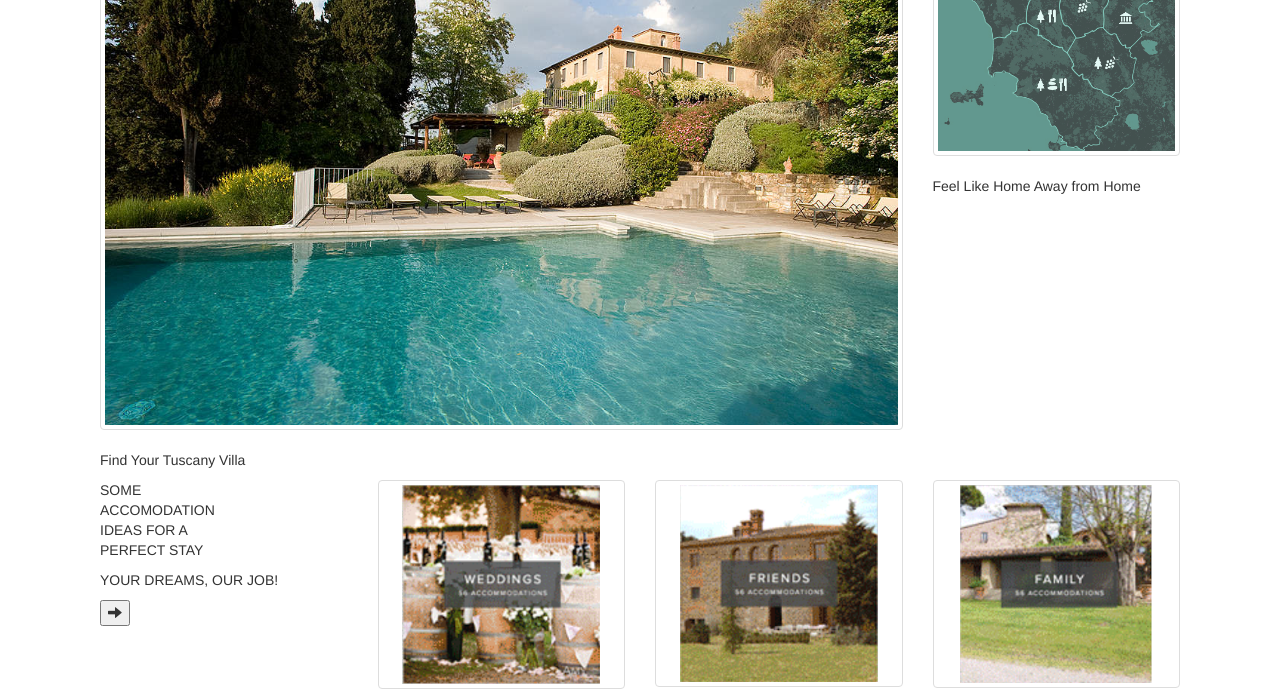
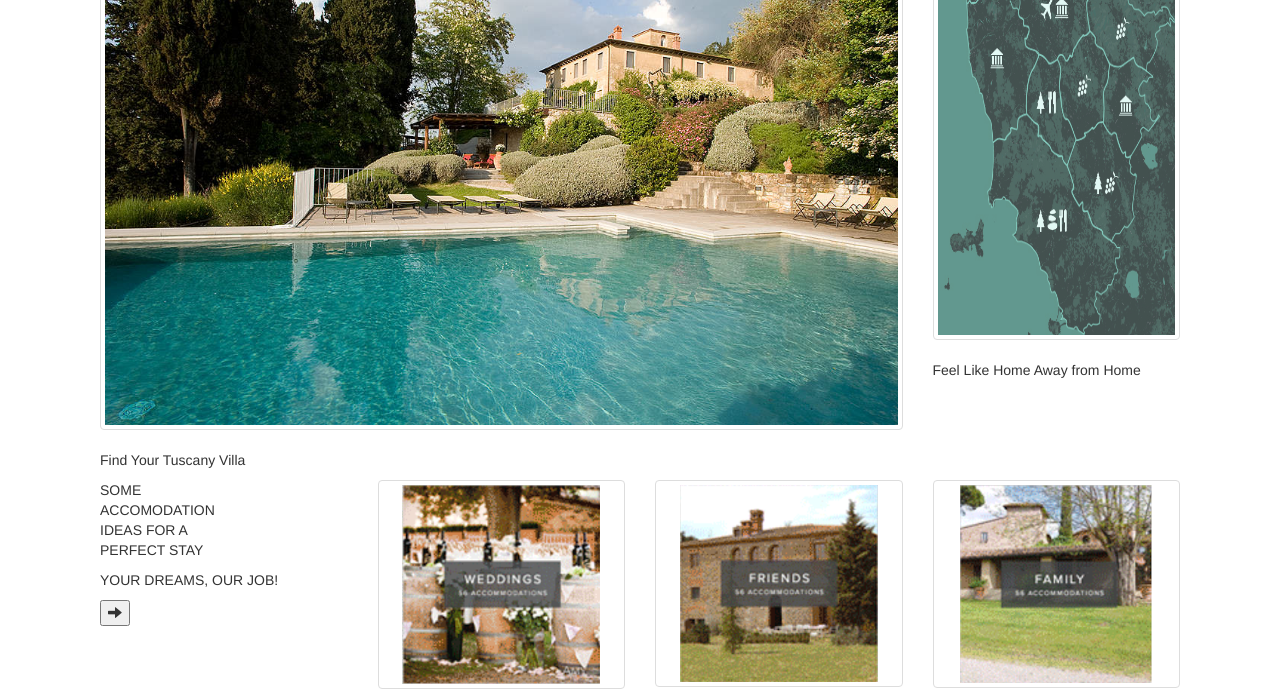
Before and after one commit to princemwill/tuscany-villa, a plain HTML site: page index.html in a window 1280 px wide. Shown: the part 108-800 px from the top of the page. Drawn offline with Linux system fonts and the light colour scheme.

Commit message:
trying toget things aligned.

```diff
--- a/Style.css
+++ b/Style.css
@@ -15,3 +15,9 @@
 ul {
     list-style: none;
 }
+div .th_right {
+    height: 437.77px;
+}
+#mainMap {
+    height: 437.77px;
+}
--- a/index.html
+++ b/index.html
@@ -26,8 +26,8 @@
 
                 </div>
                 <!-- Right side of top half-->
-                <div class="col-sm-12 col-md-4 col-lg-3 mainMap th_right">
-                    <a class="thumbnail"><img src="map_overlay.png" /></a>
+                <div class="col-sm-12 col-md-4 col-lg-3 th_right">
+                    <a class="thumbnail"><img src="map_overlay.png" id="mainMap"/></a>
 
                     <p class="th_right_text">
                         Feel Like Home Away from Home
```
